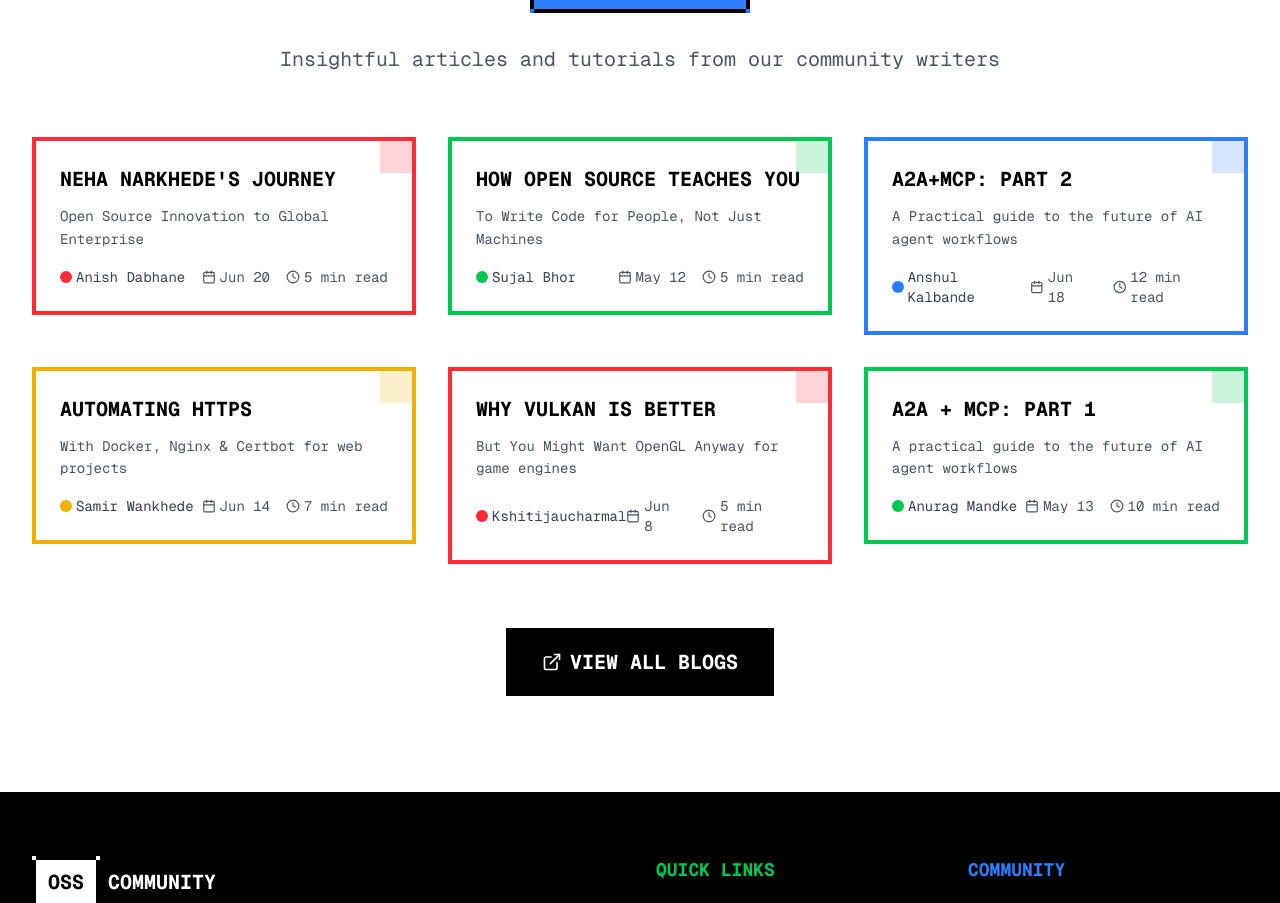
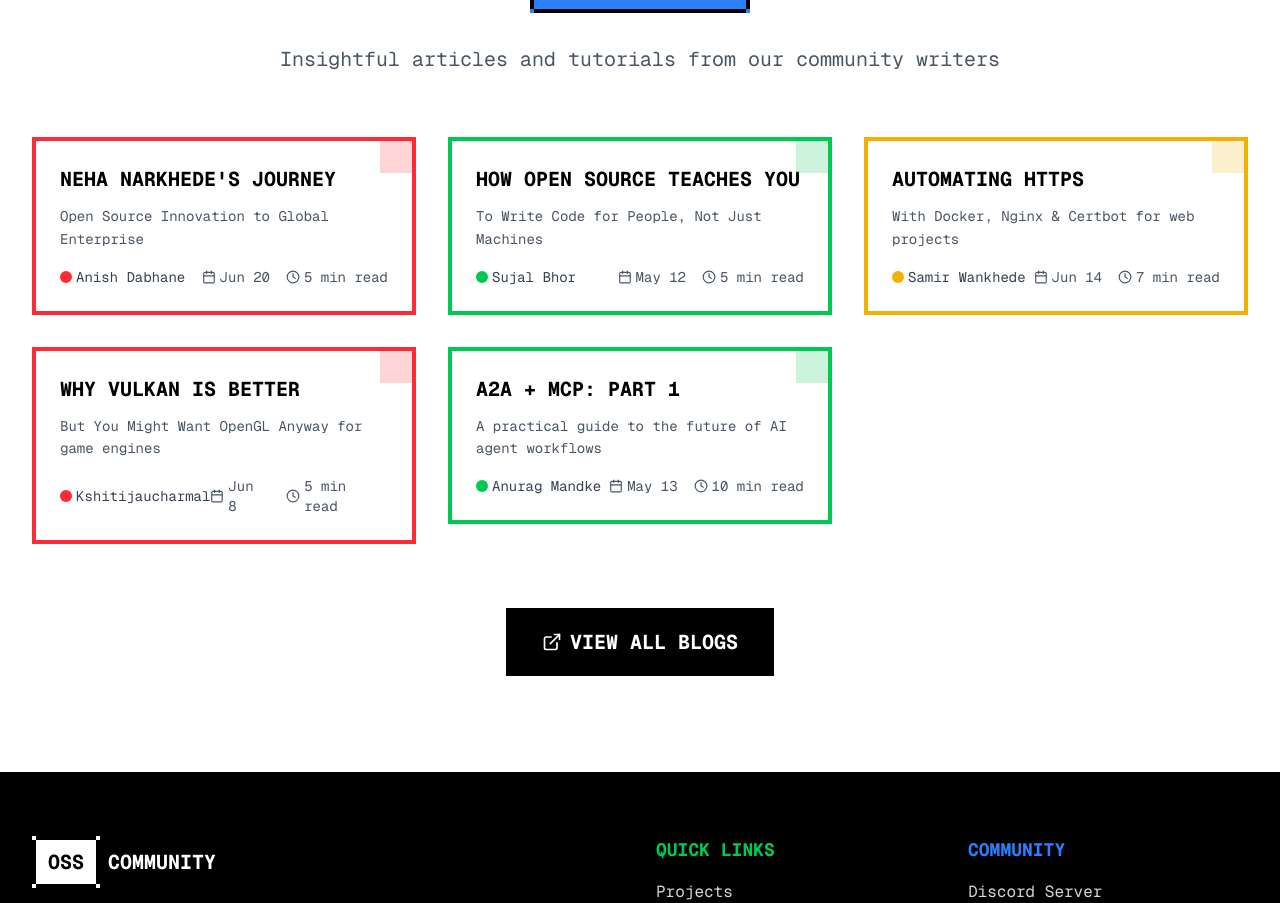
Before and after one commit to PICT-OSS-Community/Website, a Next.js app: page / in a window 1280 px wide. Shown: the part 2260-3163 px from the top of the page. Built offline with nearby package versions, Linux system fonts and the light colour scheme.

Commit message:
fix: update blog card author and remove unused blog card; update footer social links with correct URLs

```diff
--- a/app/components/Blogs.tsx
+++ b/app/components/Blogs.tsx
@@ -37,15 +37,6 @@ const Blogs = () => {
             readTime="5 min read"
             color="green"
             href="https://medium.com/fossible/how-open-source-teaches-you-to-write-code-for-people-not-just-machines-f43000c4bf34"
-          />
-          <BlogCard
-            title="A2A+MCP: PART 2"
-            description="A Practical guide to the future of AI agent workflows"
-            author="Anshul Kalbande"
-            date="Jun 18"
-            readTime="12 min read"
-            color="blue"
-            href="https://medium.com/fossible/part-2-a2a-mcp-a-practical-guide-to-the-future-of-ai-agent-workflows-7ab38a013f02"
           />
           <BlogCard
             title="AUTOMATING HTTPS"
--- a/app/components/Footer.tsx
+++ b/app/components/Footer.tsx
@@ -21,10 +21,10 @@ const Footer = () => {
               innovation, and community-driven development. Join our 650+ members!
             </p>
             <div className="flex space-x-2">
-              <SocialIcon href="#" icon={Github} color="blue" />
-              <SocialIcon href="#" icon={BookOpen} color="red" />
-              <SocialIcon href="#" icon={Twitter} color="yellow" />
-              <SocialIcon href="#" icon={Discord} color="green" />
+              <SocialIcon href="https://github.com/PICT-OSS-Community" icon={Github} color="blue" />
+              <SocialIcon href="" icon={BookOpen} color="red" />
+              <SocialIcon href="" icon={Twitter} color="yellow" />
+              <SocialIcon href="https://discord.gg/zgGmkFSr" icon={Discord} color="green" />
               <SocialIcon href="#" icon={Mail} color="blue" />
             </div>
           </div>
@@ -96,6 +96,7 @@ const SocialIcon = ({ href, icon: Icon, color }: {
         ${colorClasses[color]}
         text-white p-3 pixelated-border hover:scale-110 transition-all duration-200
       `}
+      target="_blank"
     >
       <Icon size={20} />
     </a>
```
